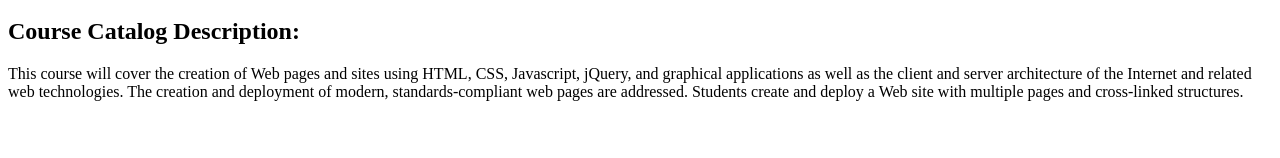
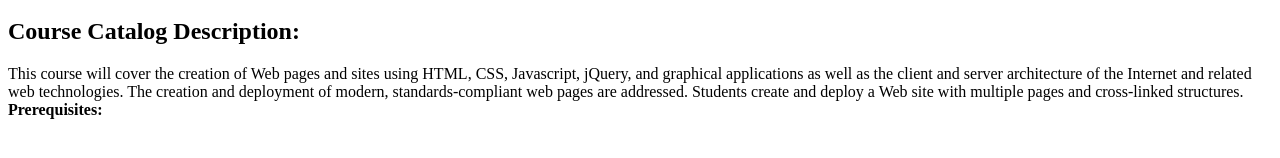
Before and after one commit to MKahacker/ITMD361-Web-Dev, a plain HTML site: page index.html in a window 1280 px wide. Shown: the part 310-468 px from the top of the page. Drawn offline with Linux system fonts and the light colour scheme.

Commit message:
Commit 3 to lab 1
Added a strong tag for Prerequisites:

```diff
--- a/index.html
+++ b/index.html
@@ -15,7 +15,9 @@
   <h2> Lecture Days, Time and Place: </h2>
   <p> Tuesday, Wednesday 6:00 pm to 9:00 pm, Stuart Building, Room 239 </p>
   <h2> Course Catalog Description: </h2>
-<p> This course will cover the creation of Web pages and sites using HTML, CSS, Javascript, jQuery, and graphical applications as well as the client and server architecture of the Internet and related web technologies. The creation and deployment of modern, standards-compliant web pages are addressed. Students create and deploy a Web site with multiple pages and cross-linked structures. </p>
+  <p> This course will cover the creation of Web pages and sites using HTML, CSS, Javascript, jQuery, and graphical applications
+    as well as the client and server architecture of the Internet and related web technologies. The creation and deployment of modern,
+	standards-compliant web pages are addressed. Students create and deploy a Web site with multiple pages and cross-linked structures.<strong> Prerequisites: </strong></p>
 
 </body>
 </html>
```
Lines whose indentation alone changed are shown as unchanged.
